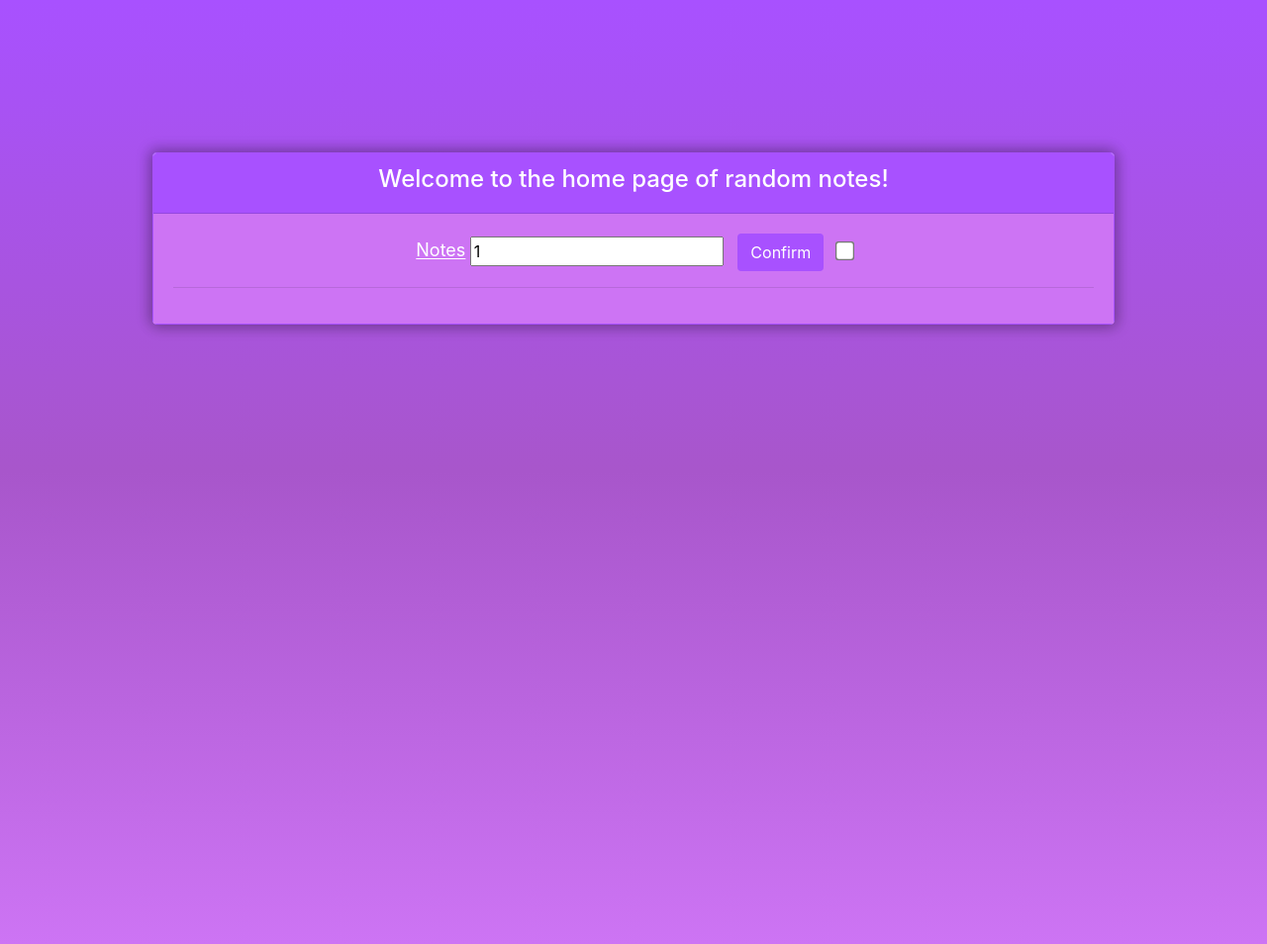
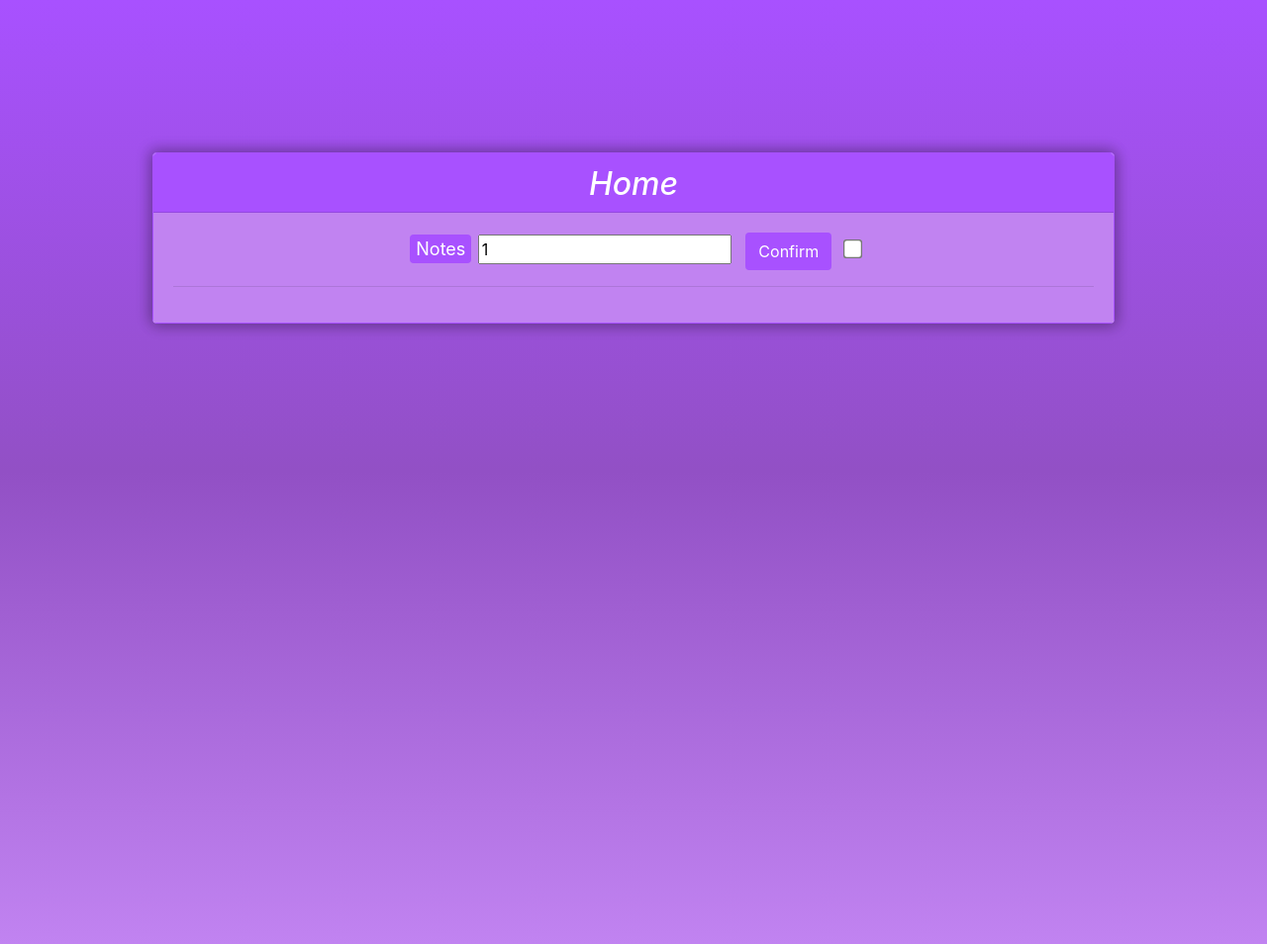
Before and after one commit to IustinianT/Random-note-, a Django app: page / in a window 1280 px wide. Shown: the whole page at 99% size. Run offline with Django 5.2, Linux system fonts and the light colour scheme.

Commit message:
Improve style + main.html refactor

```diff
--- a/random_note/notes/static/css/base.css
+++ b/random_note/notes/static/css/base.css
@@ -1,9 +1,10 @@
 :root {
     --background-dark: rgb(168, 81, 255);
-    --background-medium: rgb(168, 86, 203);
-    --background-light: rgb(205, 116, 244);
+    --background-medium: rgb(146, 80, 197);
+    --background-light: rgb(193, 131, 241);
     --card-header-color: rgb(168, 81, 255);
     --card-body-color: rgb(209, 129, 243);
+    --link-hover: rgb(235, 184, 255);
 }
 
 body {
@@ -23,6 +24,7 @@ body {
 
 .card-header {
     width: 100%;
+    max-height: 60px;
     text-align: center;
     color: white;
     background-color: var(--background-dark);
@@ -35,9 +37,17 @@ body {
 }
 
 a {
+    margin-left: 2px;
+    margin-right: 2px;
     font-size: large;
-    text-decoration: underline;
     color: white;
+    background-color: var(--background-dark);
+    padding: 4px 6px;
+    border-radius: 4px;
+}
+
+a:hover {
+    color: var(--link-hover);
 }
 
 .shadow {
@@ -45,3 +55,11 @@ a {
     box-shadow: 2px 2px 14px 2px rgba(0, 0, 0, 0.2),
                 -2px -2px 14px 2px rgba(0, 0, 0, 0.2)!important;
 }
+
+li {
+    margin: 10px;
+}
+
+h2 {
+    font-style: italic;
+}
--- a/random_note/notes/templates/home.html
+++ b/random_note/notes/templates/home.html
@@ -14,7 +14,7 @@
 {% endblock %}
 
 {% block card-header %}
-    Welcome to the home page of random notes!
+    Home
 {% endblock %}
 {% block content %}
     <a href="/notes">Notes</a>
--- a/random_note/notes/templates/main.html
+++ b/random_note/notes/templates/main.html
@@ -15,7 +15,7 @@
     <body>
         <div class="card shadow">
             <div class="card-header">
-                <h4>{% block card-header %}{% endblock %}</h4>
+                <h2>{% block card-header %}{% endblock %}</h2>
             </div>
             <div class="card-body">
                 {% block content %}
--- a/random_note/notes/templates/notes.html
+++ b/random_note/notes/templates/notes.html
@@ -5,7 +5,7 @@
 {% endblock %}
 
 {% block card-header %}
-    Notes!
+    Notes
 {% endblock %}
 
 {% block content %}
```
